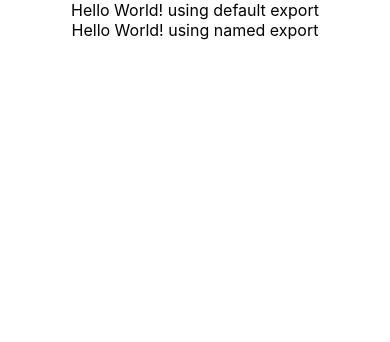
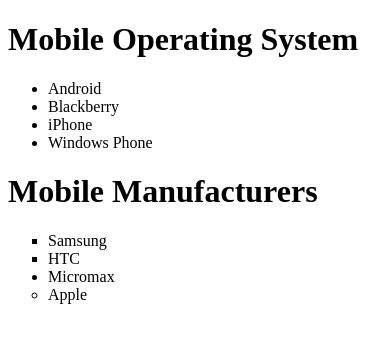
Before and after one commit to aman-j07/ReactNew, a React (Create React App) app: page / in a window 390 px wide. Shown: the top 342 px of the page. Built offline with nearby package versions, Linux system fonts and the light colour scheme.

Commit message:
MobileOS and MobileManufacturers

```diff
--- a/src/App.css
+++ b/src/App.css
@@ -1,38 +1,6 @@
-.App {
-  text-align: center;
+.square{
+    list-style: square;
 }
-
-.App-logo {
-  height: 40vmin;
-  pointer-events: none;
+.circle{
+    list-style:circle;
 }
-
-@media (prefers-reduced-motion: no-preference) {
-  .App-logo {
-    animation: App-logo-spin infinite 20s linear;
-  }
-}
-
-.App-header {
-  background-color: #282c34;
-  min-height: 100vh;
-  display: flex;
-  flex-direction: column;
-  align-items: center;
-  justify-content: center;
-  font-size: calc(10px + 2vmin);
-  color: white;
-}
-
-.App-link {
-  color: #61dafb;
-}
-
-@keyframes App-logo-spin {
-  from {
-    transform: rotate(0deg);
-  }
-  to {
-    transform: rotate(360deg);
-  }
-}
--- a/src/App.js
+++ b/src/App.js
@@ -1,12 +1,12 @@
 import './App.css';
-import HelloWorldUsingDefault from './components/HelloWorld';
-import { HelloWorldUsingNamed } from './components/HelloWorld';
+import MobileOS from './components/MobileOS';
+import MobileManufacturers from './components/MobileManufacturers';
 
 function App() {
 return (
 <div className="App">
-<HelloWorldUsingDefault/>
-<HelloWorldUsingNamed/>
+<MobileOS />
+<MobileManufacturers />
 </div>
 );
 }
--- a/src/components/HelloWorld.js
+++ /dev/null
@@ -1,13 +0,0 @@
-import React, { Component } from 'react'
-
-class HelloWorldUsingDefault extends Component {
-render=()=> {
-    return <div>Hello World! using default export</div>}
-}
-class HelloWorldUsingNamed extends Component {
-render=()=> {
-return <div>Hello World! using named export</div>}
-}
-
-export {HelloWorldUsingNamed}
-export default HelloWorldUsingDefault
--- /dev/null
+++ b/src/components/MobileManufacturers.js
@@ -0,0 +1,15 @@
+import React, { Component } from 'react'
+
+class MobileManufacturers extends Component {
+  render() {
+    return (
+      <div>
+        <h1>Mobile Manufacturers</h1>
+        <ul>
+            <li className='square'>Samsung</li><li className='square'>HTC</li><li>Micromax</li><li className='circle'>Apple</li></ul>
+      </div>
+    )
+  }
+}
+
+export default MobileManufacturers
--- /dev/null
+++ b/src/components/MobileOS.js
@@ -0,0 +1,15 @@
+import React, { Component } from 'react'
+
+class MobileOS extends Component {
+  render(){
+    return (
+      <div>
+        <h1>Mobile Operating System</h1>
+        <ul>
+            <li>Android</li><li>Blackberry</li><li>iPhone</li><li>Windows Phone</li></ul>
+      </div>
+    )
+  }
+}
+
+export default MobileOS
--- a/src/index.css
+++ b/src/index.css
@@ -1,13 +0,0 @@
-body {
-  margin: 0;
-  font-family: -apple-system, BlinkMacSystemFont, 'Segoe UI', 'Roboto', 'Oxygen',
-    'Ubuntu', 'Cantarell', 'Fira Sans', 'Droid Sans', 'Helvetica Neue',
-    sans-serif;
-  -webkit-font-smoothing: antialiased;
-  -moz-osx-font-smoothing: grayscale;
-}
-
-code {
-  font-family: source-code-pro, Menlo, Monaco, Consolas, 'Courier New',
-    monospace;
-}
```
